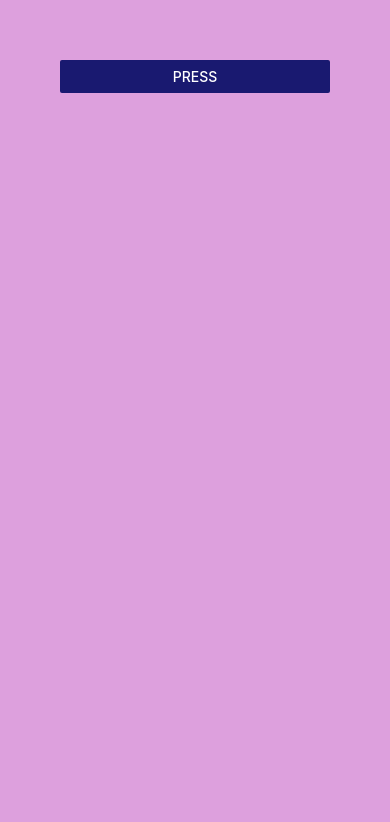
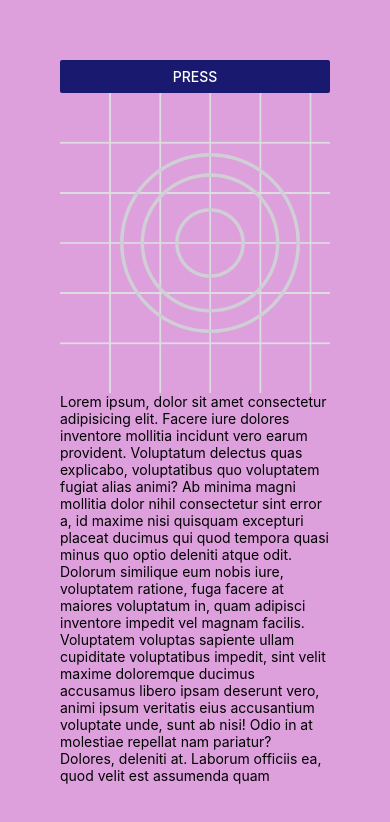
Before and after one commit to theo-fortune/heyo, a React Native app: screen / in a window 390 px wide. Shown: the top 822 px of the page. Built offline with nearby package versions, Linux system fonts and the light colour scheme.

Commit message:
Pressable

```diff
--- a/App.js
+++ b/App.js
@@ -1,10 +1,26 @@
-import { View, Button } from "react-native";
+import { View, Button, Pressable, Text, Image, ScrollView } from "react-native";
 const logoImg = require("./assets/adaptive-icon.png");
 
 export default function App() {
   return (
     <View style={{ flex: 1, backgroundColor: "plum", padding: 60 }}>
-      <Button title="Press" onPress={()=> {console.log("Button Pressed")}} color="midnightblue"/>
+      <ScrollView>
+        <Button
+          title="Press"
+          onPress={() => {
+            console.log("Button Pressed");
+          }}
+          color="midnightblue"
+        />
+        <Pressable onPress={() => console.log("image pressed")}>
+          <Image source={logoImg} style={{ width: 300, height: 300 }} />
+        </Pressable>
+        <Pressable>
+          <Text>
+            Lorem ipsum, dolor sit amet consectetur adipisicing elit. Facere iure dolores inventore mollitia incidunt vero earum provident. Voluptatum delectus quas explicabo, voluptatibus quo voluptatem fugiat alias animi? Ab minima magni mollitia dolor nihil consectetur sint error a, id maxime nisi quisquam excepturi placeat ducimus qui quod tempora quasi minus quo optio deleniti atque odit. Dolorum similique eum nobis iure, voluptatem ratione, fuga facere at maiores voluptatum in, quam adipisci inventore impedit vel magnam facilis. Voluptatem voluptas sapiente ullam cupiditate voluptatibus impedit, sint velit maxime doloremque ducimus accusamus libero ipsam deserunt vero, animi ipsum veritatis eius accusantium voluptate unde, sunt ab nisi! Odio in at molestiae repellat nam pariatur? Dolores, deleniti at. Laborum officiis ea, quod velit est assumenda quam asperiores.
+          </Text>
+        </Pressable>
+      </ScrollView>
     </View>
   );
 }
```
